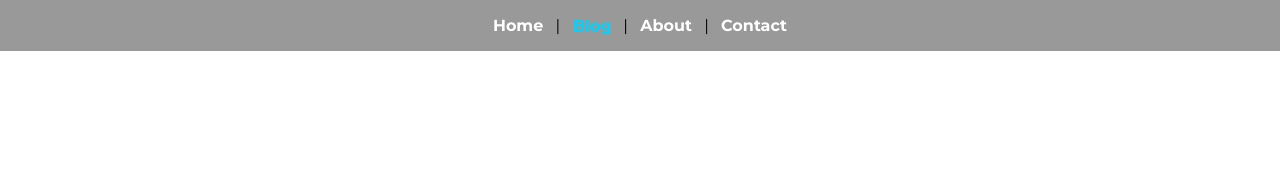
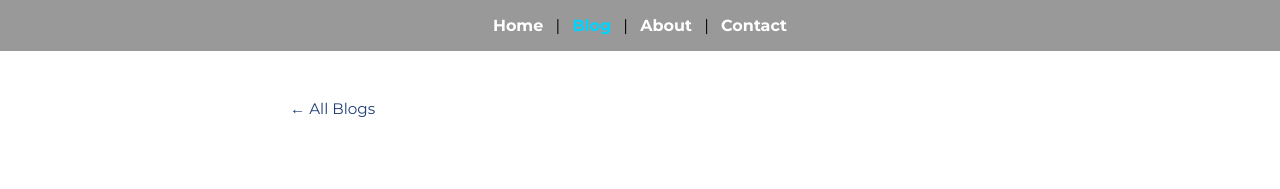
Before and after one commit to AdamPoper/AaronWebsite, an Angular app: page /blog/1 in a window 1280 px wide. Shown: the top 189 px of the page. Built offline with nearby package versions, Linux system fonts and the light colour scheme; no server answers.

Commit message:
implement blog post component

```diff
--- a/src/app/pages/blog-post/blog-post.component.html
+++ b/src/app/pages/blog-post/blog-post.component.html
@@ -1,5 +1,9 @@
-<div *ngIf="post$ | async as post">
-    <p>{{ post.created_at | date: 'mediumDate' }}</p>
-    <h2>{{ post.title }}</h2>
-    <div [innerHTML]="post.content"></div>
+<div class="blog-post-page">
+    <a class="back-link" routerLink="/blog">← All Blogs</a>
+
+    <ng-container *ngIf="post$ | async as post">
+        <h2 class="post-title">{{ post.title }}</h2>
+        <p class="post-date">{{ post.created_at | date: 'mediumDate' }}</p>
+        <div class="post-content" [innerHTML]="post.content"></div>
+    </ng-container>
 </div>
--- a/src/app/pages/blog-post/blog-post.component.scss
+++ b/src/app/pages/blog-post/blog-post.component.scss
@@ -0,0 +1,44 @@
+.blog-post-page {
+    font-family: 'Montserrat', sans-serif;
+    text-align: left;
+    max-width: 700px;
+    min-height: calc(100vh - var(--navbar-height) - 0.5px);
+    margin: 0 auto;
+    padding: 3rem 1rem;
+}
+
+.back-link {
+    display: inline-block;
+    color: var(--blue-primary);
+    text-decoration: none;
+    font-size: 0.95rem;
+    margin-bottom: 1.5rem;
+    transition: color 0.3s ease;
+
+    &:hover {
+        color: var(--blue-primary-darker);
+    }
+}
+
+.post-title {
+    color: var(--blue-primary);
+    font-size: 2rem;
+    margin-bottom: 0.5rem;
+}
+
+.post-date {
+    color: #888;
+    font-size: 0.9rem;
+    margin-bottom: 1.5rem;
+}
+
+.post-content {
+    color: #333;
+    line-height: 1.6;
+}
+
+@media screen and (max-width: 768px) {
+    .post-title {
+        font-size: 1.5rem;
+    }
+}
```
